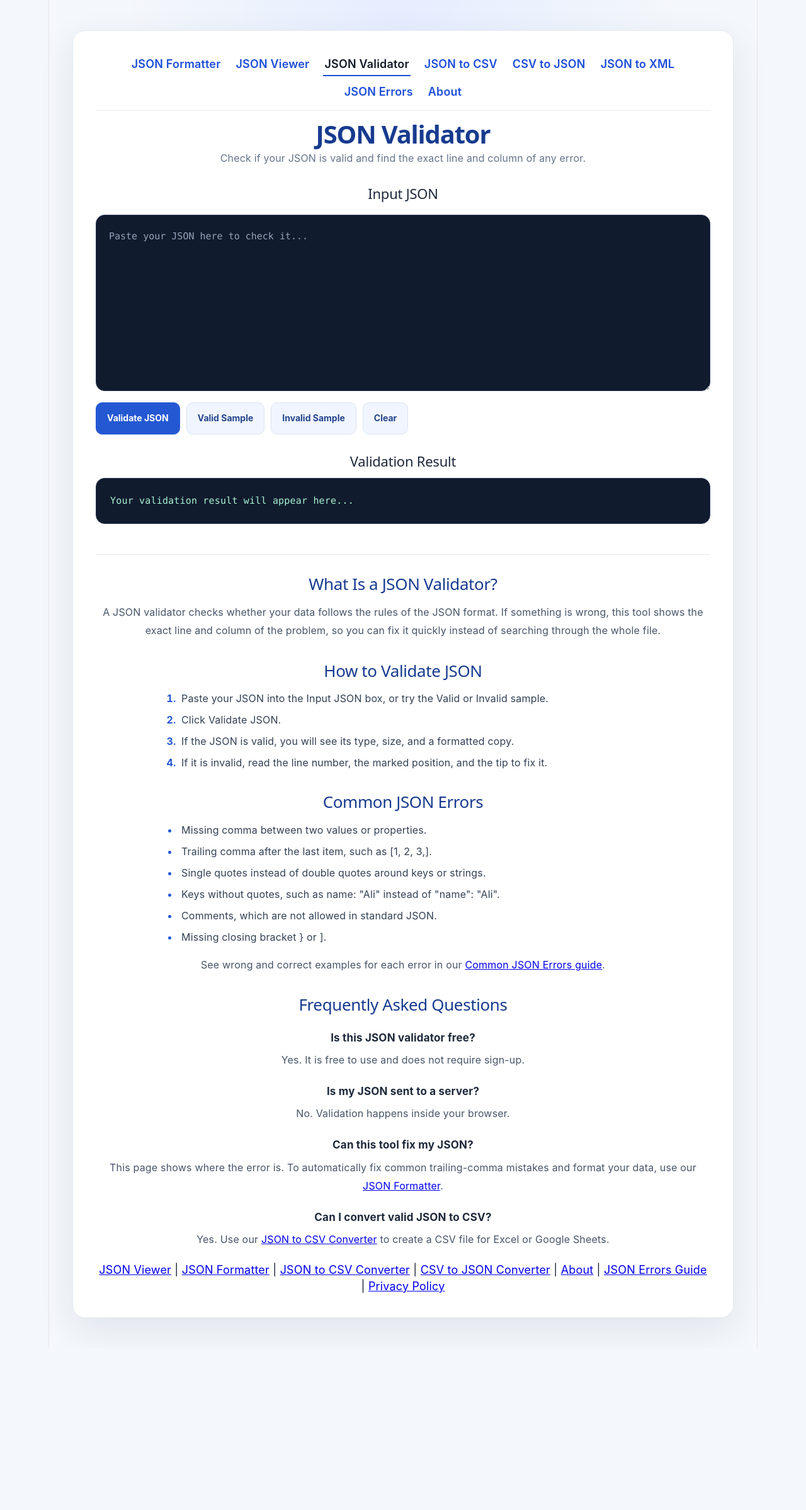
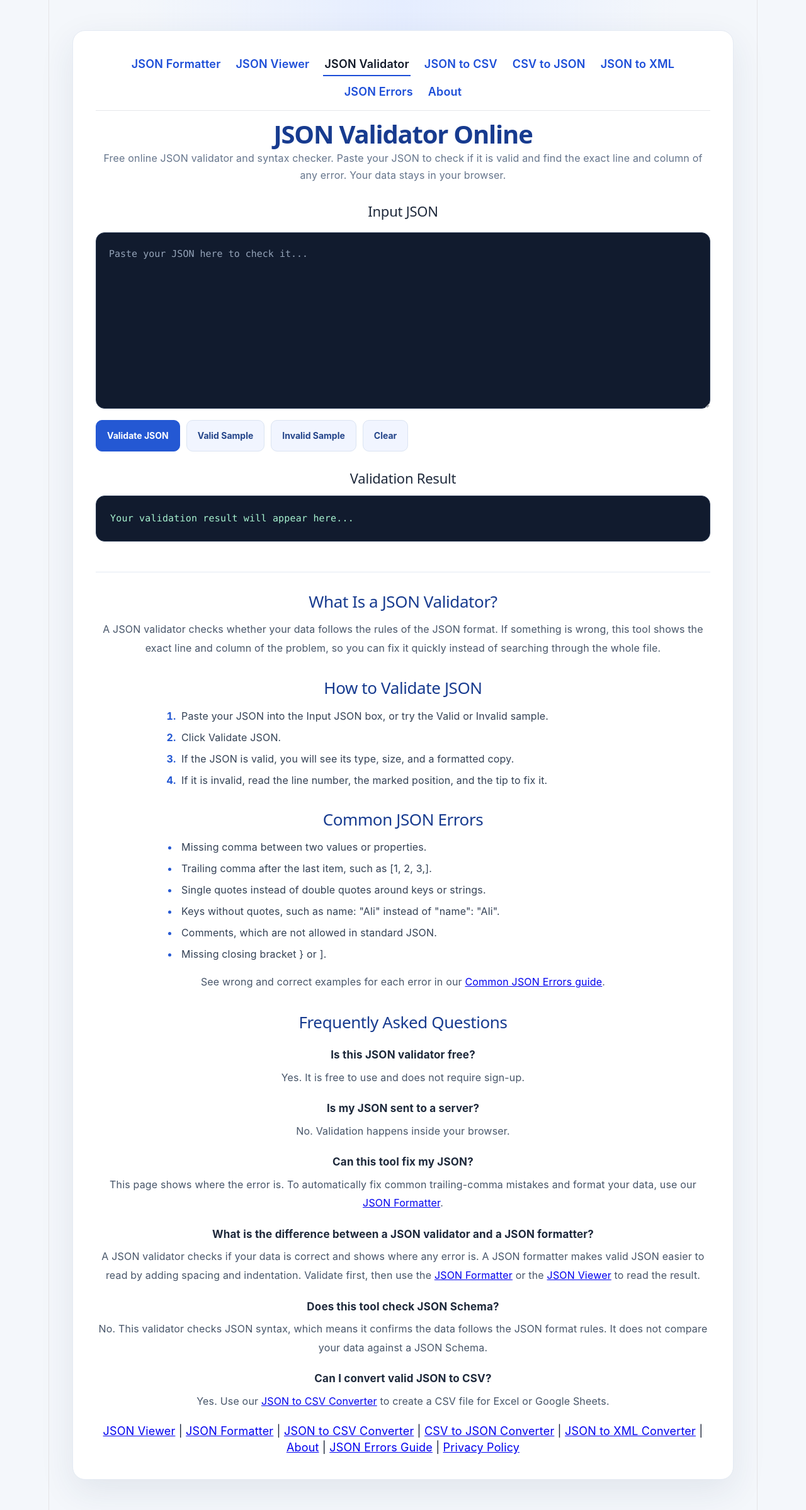
Before and after one commit to mariabk003-MS/online-json-formatter, a React (Vite) app: page /json-validator in a window 1280 px wide. Shown: the whole page at 63% size. Before the commit the page ends 2141 px from the top, so only its background shows below. Built offline with nearby package versions, Linux system fonts and the light colour scheme.

Commit message:
Improve JSON Validator heading, intro, FAQ and footer

```diff
--- a/src/JsonValidator.jsx
+++ b/src/JsonValidator.jsx
@@ -111,8 +111,12 @@ function JsonValidator() {
   return (
     <div className="app">
       <NavBar />
-      <h1>JSON Validator</h1>
-      <p>Check if your JSON is valid and find the exact line and column of any error.</p>
+      <h1>JSON Validator Online</h1>
+      <p>
+        Free online JSON validator and syntax checker. Paste your JSON to check
+        if it is valid and find the exact line and column of any error. Your
+        data stays in your browser.
+      </p>
 
       <div className="editor-layout">
         <section className="editor-panel">
@@ -225,6 +229,22 @@ function JsonValidator() {
           <a href="/">JSON Formatter</a>.
         </p>
 
+        <h3>What is the difference between a JSON validator and a JSON formatter?</h3>
+        <p>
+          A JSON validator checks if your data is correct and shows where any
+          error is. A JSON formatter makes valid JSON easier to read by adding
+          spacing and indentation. Validate first, then use the{' '}
+          <a href="/">JSON Formatter</a> or the{' '}
+          <a href="/json-viewer">JSON Viewer</a> to read the result.
+        </p>
+
+        <h3>Does this tool check JSON Schema?</h3>
+        <p>
+          No. This validator checks JSON syntax, which means it confirms the
+          data follows the JSON format rules. It does not compare your data
+          against a JSON Schema.
+        </p>
+
         <h3>Can I convert valid JSON to CSV?</h3>
         <p>
           Yes. Use our <a href="/json-to-csv">JSON to CSV Converter</a> to
@@ -240,6 +260,8 @@ function JsonValidator() {
         {' | '}
         <a href="/csv-to-json">CSV to JSON Converter</a>
         {' | '}
+        <a href="/json-to-xml">JSON to XML Converter</a>
+        {' | '}
         <a href="/about">About</a>
         {' | '}
         <a href="/common-json-errors">JSON Errors Guide</a>
```
